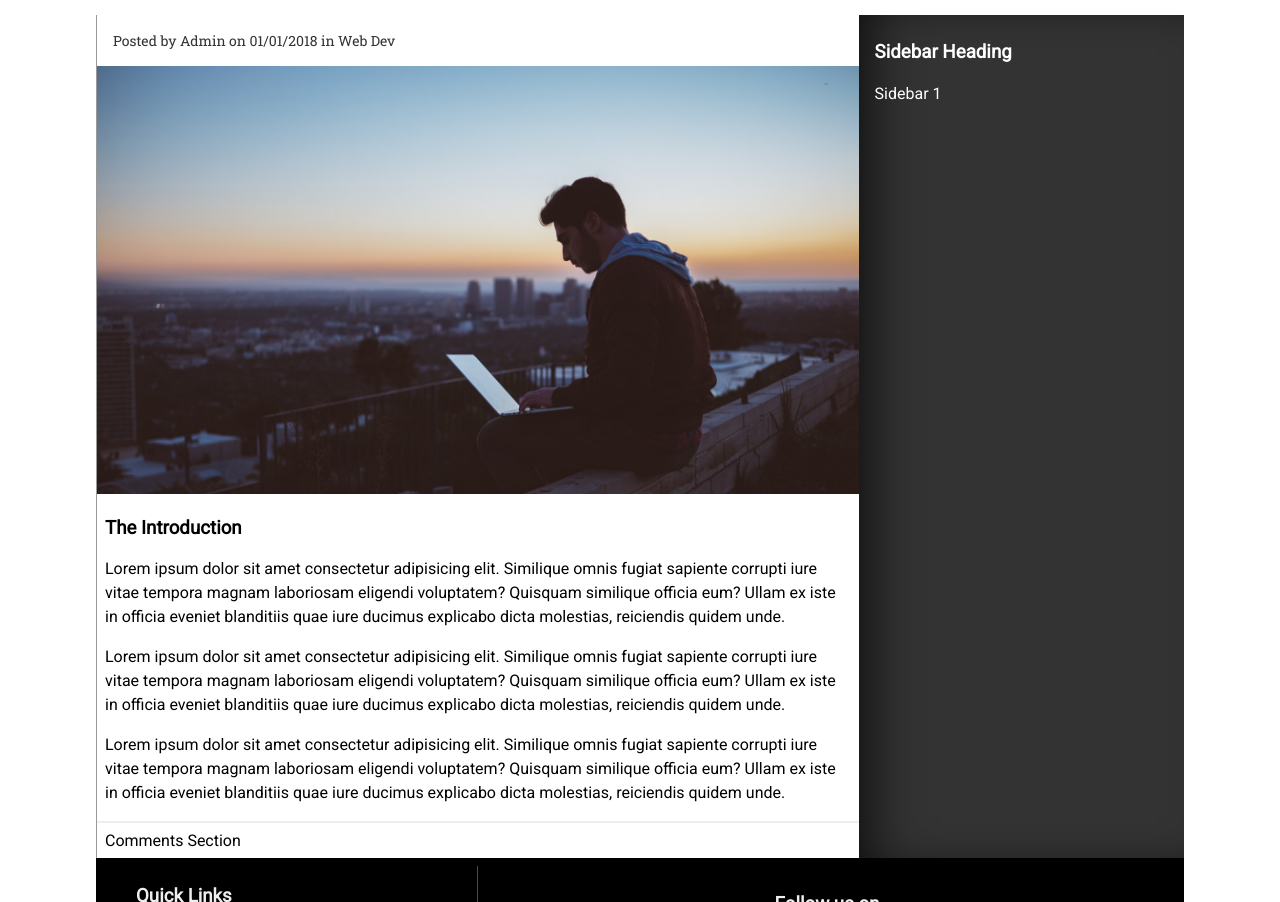
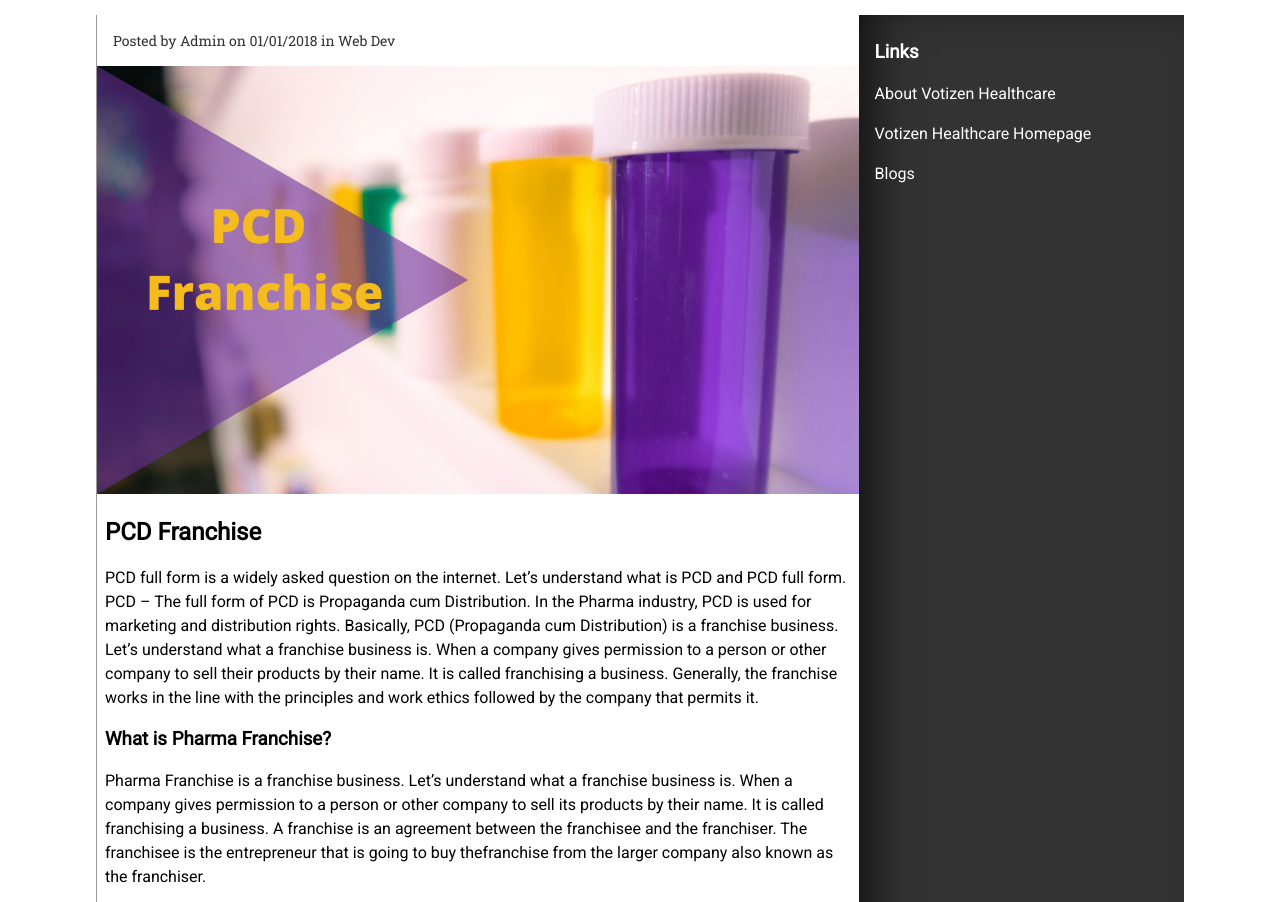
Before and after one commit to sehaj2828/VotizenHealthCare-website, a plain HTML site: page pcd.html in a window 1280 px wide. Shown: the part 178-1080 px from the top of the page. Drawn offline with Linux system fonts and the light colour scheme; files whose address does not match are found by name.

Commit message:
Update and rename blogpost.html to pcd.html

```diff
--- a/blogpost.html
+++ b/pcd.html
@@ -69,7 +69,7 @@
 
   <main>
 
-    <h2 class="page-heading">Blog Post Heading</h2>
+    <h2 class="page-heading">PCD FRANCHISE</h2>
     <div id="post-container">
       <section id="blogpost">
         <div class="card">
@@ -78,19 +78,30 @@
             <a href="#">Web Dev</a>
           </div>
           <div class="card-image">
-            <img src="img/1.jpg" alt="Card Image">
+            <img src="img/pcd.jpeg" alt="Card Image">
           </div>
+
+
           <div class="card-description">
-            <h3>The Introduction</h3>
-            <p>Lorem ipsum dolor sit amet consectetur adipisicing elit. Similique omnis fugiat sapiente corrupti iure vitae
-              tempora magnam laboriosam eligendi voluptatem? Quisquam similique officia eum? Ullam ex iste in officia eveniet
-              blanditiis quae iure ducimus explicabo dicta molestias, reiciendis quidem unde.</p>
-            <p>Lorem ipsum dolor sit amet consectetur adipisicing elit. Similique omnis fugiat sapiente corrupti iure vitae
-              tempora magnam laboriosam eligendi voluptatem? Quisquam similique officia eum? Ullam ex iste in officia eveniet
-              blanditiis quae iure ducimus explicabo dicta molestias, reiciendis quidem unde.</p>
-            <p>Lorem ipsum dolor sit amet consectetur adipisicing elit. Similique omnis fugiat sapiente corrupti iure vitae
-              tempora magnam laboriosam eligendi voluptatem? Quisquam similique officia eum? Ullam ex iste in officia eveniet
-              blanditiis quae iure ducimus explicabo dicta molestias, reiciendis quidem unde.</p>
+            <h2>PCD Franchise</h2>
+            <p>PCD full form is a widely asked question on the internet. Let’s understand what is PCD and PCD full form.
+
+
+            PCD – The full form of PCD is Propaganda cum Distribution. In the Pharma industry, PCD is used for marketing and distribution rights.
+
+            Basically, PCD (Propaganda cum Distribution) is a franchise business. Let’s understand what a franchise business is. When a company gives permission to a person or other company to sell their products by their name. It is called franchising a business. Generally, the franchise works in the line with the principles and work ethics followed by the company that permits it.</p>
+            <h3>What is Pharma Franchise?</h3>
+            <p>Pharma Franchise is a franchise business. Let’s understand what a franchise business is. When a company gives permission to a person or other company to sell its products by their name. It is called franchising a business.
+            A franchise is an agreement between the franchisee and the franchiser. The franchisee is the entrepreneur that is going to buy thefranchise from the larger company also known as the franchiser.</p>
+             <p>Pharma franchise is an authorization or official permission or approval granted by Pharma Company to distributors, group or individual. Franchise Company gives rights to franchisee to spread its business with the help of Franchise Company. Pharma franchise is also known as PCD, this means propaganda cum distribution, pharma company means, company has its own manufacturing facility. Business is similar to any type of Franchise business. Franchise business means Franchise Company gives rights to franchisee to spread its business with the help of Franchise Company. It is the responsibility of franchisee to propagate and distribute the products in his area.</p>
+             <h3>PCD Pharma Franchise Companies</h3>
+             <p>Pharma companies mostly grant permission to individuals, professionals, distributors or groups that allow them to control over their trademarks and products. The entity that is granted this permission is commonly referred to as a Pharma franchise or a PCD (Propaganda cum Distribution) franchise.
+
+              To start <a href="about.html"style="color:#F5B041 ;">PCD Pharma Franchise Companies </a>, you’ll be relying on your own work, your networks and relationships with doctors and professionals in the medical industry, to set up your business.</p>
+              <h3>Difference between Pharmaceutical Franchise and Pharmaceutical PCD</h3>
+              <p>In Pharmaceutical Franchisee, it operates in the bigger areas that are allotted, the working is purely ethical, the minimum starting orders and sales targets are higher, investments required are higher and in this division companies only appoints Pharmaceutical Marketing Managers with a minimum experience of 4 plus years. The individual should have the potential to invest too.
+
+              Where as in PCD division companies offers smaller areas, starting orders and sales targets are low and this division is open for mainly Distributors/Wholesalers/Retailers/Medical Reps etc.</p>
           </div>
         </div>
 
@@ -100,8 +111,10 @@
       </section>
 
       <aside id="sidebar">
-        <h3>Sidebar Heading</h3>
-        <p>Sidebar 1</p>
+        <h3>Links</h3>
+        <p><a href="about.html"style="color:#FFFFFF ;">About Votizen Healthcare</a></p>
+        <p><a href="index.html"style="color:#FFFFFF ;">Votizen Healthcare Homepage</a></p>
+        <p><a href="blogslist.html"style="color:#FFFFFF ;">Blogs</a></p>
       </aside>
     </div>
 
```
